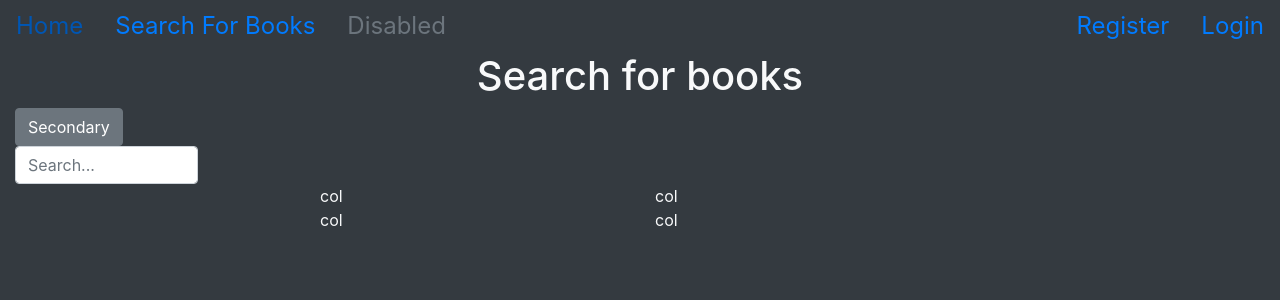
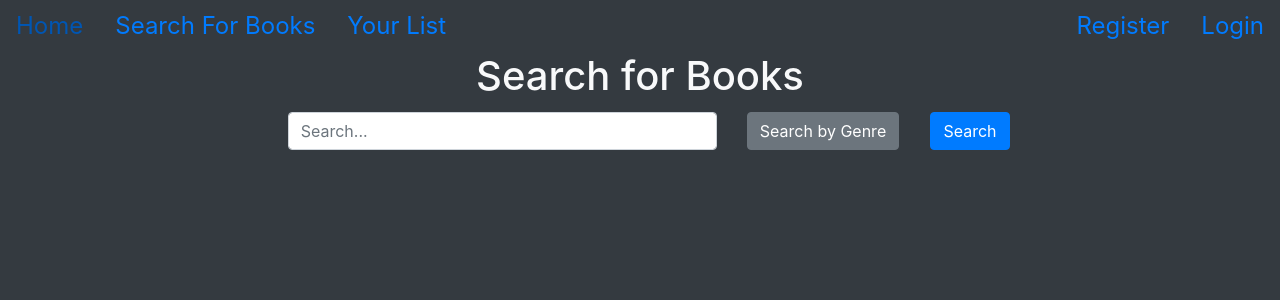
Before and after one commit to fzramos/book_recommender, a Flask app: page /search in a window 1280 px wide. Shown: the top 300 px of the page. Run offline with Flask 2, Linux system fonts and the light colour scheme; some libraries are stand-ins or nearby versions.

Commit message:
Book search route functional, user list set up -FR

```diff
--- a/book_recs_app/routes.py
+++ b/book_recs_app/routes.py
@@ -52,3 +52,7 @@ def search():
 def logout():
     logout_user()
     return redirect(url_for('home'))
+
+@app.route('/list')
+def user_list():
+    return render_template('user_list.html')
--- a/book_recs_app/static/js/main.js
+++ b/book_recs_app/static/js/main.js
@@ -4,28 +4,32 @@
 // Search page functions
 const bookInfoHelper = async () => {
     let search_text = document.getElementById('search-input').value;
-    alert(`The form was submitted with the value: ${search_text}`);
+    // reseting book card grid for new results
+    const book_cards = document.querySelectorAll('.book-card');
+    book_cards.forEach(card => {
+        if (!card.hasAttribute("hidden")) {
+            card.setAttribute('hidden', 'True');
+        }
+    })
 
-    // will get this
+
     const rawResults = await getBooksInfo(search_text)
     if (rawResults.totalItems == 0) {
         // TODO make this show message to user saying try again
         console.log('No results')
     } else {
         rawResults.items.forEach(i => {
-            console.log(i.volumeInfo.title)
+            // console.log(i.volumeInfo.title)
+            // TODO append results to search page with function
+            addBookCard(i)
         })
     }
-
     console.log(rawResults)
-
-
-
 }
 
 async function getBooksInfo(book) {
     // TODO set max to more
-    const response = await fetch(`https://www.googleapis.com/books/v1/volumes?q=${book}&maxResults=1`);
+    const response = await fetch(`https://www.googleapis.com/books/v1/volumes?q=${book}&maxResults=4`);
     const data = await response.json();
     return data;
 }
@@ -35,3 +39,26 @@ const searchGenre = () => {
     document.getElementById('search-input').focus();
 
 }
+
+const addBookCard = (items) => {
+    console.log(items.volumeInfo.title)
+
+    const book_cards = document.querySelectorAll('.book-card');
+
+    for (let i = 0; i < book_cards.length; i++) {
+        if (book_cards[i].hasAttribute("hidden")) {
+            book_cards[i].removeAttribute('hidden');
+            var book_info = book_cards[i].firstElementChild.firstElementChild.childNodes;
+            //
+            book_info[1].innerHTML = items.volumeInfo.title;
+            book_info[3].href = items.volumeInfo.previewLink;
+            book_info[3].firstElementChild.src = items.volumeInfo.imageLinks.thumbnail;
+            book_info[5].innerHTML = items.volumeInfo.authors[0];
+            book_info[9].href = items.volumeInfo.imageLinks.thumbnail;
+            // book_info[2].innerHTML = items.volumeInfo.description;
+            // save for later
+            break
+        }
+    }
+
+}
--- a/book_recs_app/templates/nav.html
+++ b/book_recs_app/templates/nav.html
@@ -2,7 +2,10 @@
     <nav class='nav'>
         <a class="nav-link active" href="{{ url_for('home') }}">Home</a>
         <a class="nav-link" href="{{ url_for('search') }}">Search For Books</a>
-        <a class="nav-link disabled" href="#" tabindex="-1" aria-disabled="true">Disabled</a>
+        <a class="nav-link" href="{{ url_for('user_list') }}">Your List</a>
+
+
+        <!-- <a class="nav-link disabled" href="#" tabindex="-1" aria-disabled="true">Disabled</a> -->
         {% if current_user.is_authenticated %}
         <a class="nav-link" href="{{ url_for('logout') }}">Logout</a>
         {% endif %}
--- a/book_recs_app/templates/search.html
+++ b/book_recs_app/templates/search.html
@@ -1,13 +1,14 @@
 {% extends 'base.html' %}
 
 {% block content %}
-<div class="text-center">
-    <h1>Search for books</h1>
+<div class="container">
+    <div class="row justify-content-center">
+        <h1>Search for Books</h1>
     </div>
-    <div class="col-md-4 col-xl-2">
-        <button type="button" class="btn btn-secondary" onclick="searchGenre()">Secondary</button>
-        <form action="" onsubmit="event.preventDefault(); bookInfoHelper()" class="bd-search d-flex align-items-center" role="search">
-            <span style="position: relative; display: inline-block; direction: ltr;">
+    <form action="" onsubmit="event.preventDefault(); bookInfoHelper()"role="search">
+        <!-- class="bd-search d-flex align-items-center"  -->
+        <div class="row justify-content-center m-1">
+            <div class="col-md-5">
                 <input id="search-input"
                 type="search"
                 class="form-control ds-input"
@@ -18,28 +19,98 @@
                 aria-expanded="false"
                 style="position: relative; vertical-align: top;"
                 dir="auto">
-            </span>
-
-        </form>
             </div>
-
-    <!-- <div class="container">
-        <div class="row justify-content-center">
-            <div class="col-4">
-              <h1>A</h1>
+            <div class="col-md-2">
+                <button type="button" class="btn btn-secondary" onclick="searchGenre()">Search by Genre</button>
             </div>
-            <div class="col-4">
-                <h1>B</h1>
+            <div class="col-md-1">
+                <button type="button" class="btn btn-primary" onclick="bookInfoHelper()">Search</button>
             </div>
         </div>
-    </div> -->
+    </form>
+
+
     <div class="mx-auto" style="width: 50%;">
-        <div class="row">
-            <div class="col-md-6">col</div>
-            <div class="col-md-6">col</div>
-            <div class="col-md-6">col</div>
-            <div class="col-md-6">col</div>
+        <div class="row" id="book-card-grid">
+            <div class="col-md-6 book-card" hidden>
+                <div class="card text-white bg-secondary ">
+                    <div class="card-body">
+                        <h5 class="card-title text-center">Book Title</h5>
+                        <a href="#" target="_blank">
+                            <img
+                                src="https://books.google.com/books/content?id=iO5pApw2JycC&printsec=frontcover&img=1&zoom=1&edge=curl&source=gbs_api"
+                                alt="Book Cover"
+                                class="bookCover mr-3 mb-3"
+                                style="float:left;"
+                            >
+                        </a>
+                        <h6 class="card-title">Author Title</h6>
+                        <!-- <p class="card-text">Book Description</p> -->
+                        <a href="#" target="_blank" class="btn btn-primary">Book Preview</a>
+                        <a href="#" target="_blank" class="btn btn-success" style="display: inline-block;">Add to List</a>
+                    </div>
+                </div>
+            </div>
+            <div class="col-md-6 book-card" hidden>
+                <div class="card text-white bg-secondary ">
+                    <div class="card-body">
+                        <h5 class="card-title text-center">Book Title</h5>
+                        <a href="#" target="_blank">
+                            <img
+                                src="https://books.google.com/books/content?id=iO5pApw2JycC&printsec=frontcover&img=1&zoom=1&edge=curl&source=gbs_api"
+                                alt="Book Cover"
+                                class="bookCover mr-3 mb-3"
+                                style="float:left;"
+                            >
+                        </a>
+                        <h6 class="card-title">Author Title</h6>
+                        <!-- <p class="card-text">Book Description</p> -->
+                        <a href="#" target="_blank" class="btn btn-primary" style="display: inline-block;">Book Preview</a>
+                        <a href="#" target="_blank" class="btn btn-success" style="display: inline-block;">Add to List</a>
+
+                    </div>
+                </div>
+            </div>
+            <div class="col-md-6 book-card" hidden>
+                <div class="card text-white bg-secondary ">
+                    <div class="card-body">
+                        <h5 class="card-title text-center">Book Title</h5>
+                        <a href="#" target="_blank">
+                            <img
+                                src="https://books.google.com/books/content?id=iO5pApw2JycC&printsec=frontcover&img=1&zoom=1&edge=curl&source=gbs_api"
+                                alt="Book Cover"
+                                class="bookCover mr-3 mb-3"
+                                style="float:left;"
+                            >
+                        </a>
+                        <h6 class="card-title">Author Title</h6>
+                        <!-- <p class="card-text">Book Description</p> -->
+                        <a href="#" target="_blank" class="btn btn-primary">Book Preview</a>
+                        <a href="#" target="_blank" class="btn btn-success" style="display: inline-block;">Add to List</a>
+                    </div>
+                </div>
+            </div>
+            <div class="col-md-6 book-card" hidden>
+                <div class="card text-white bg-secondary ">
+                    <div class="card-body">
+                        <h5 class="card-title text-center">Book Title</h5>
+                        <a href="#" target="_blank">
+                            <img
+                                src="https://books.google.com/books/content?id=iO5pApw2JycC&printsec=frontcover&img=1&zoom=1&edge=curl&source=gbs_api"
+                                alt="Book Cover"
+                                class="bookCover mr-3 mb-3"
+                                style="float:left;"
+                            >
+                        </a>
+                        <h6 class="card-title">Author Title</h6>
+                        <!-- <p class="card-text">Book Description</p> -->
+                        <a href="#" target="_blank" class="btn btn-primary">Book Preview</a>
+                        <a href="#" target="_blank" class="btn btn-success" style="display: inline-block;">Add to List</a>
+                    </div>
                 </div>
             </div>
 
+
+        </div>
+    </div>
 {% endblock %}
```
Also changed, not shown: book_recs_app/templates/user_list.html (added, +11 -0 lines), README.md. Lines whose indentation alone changed are shown as unchanged.
